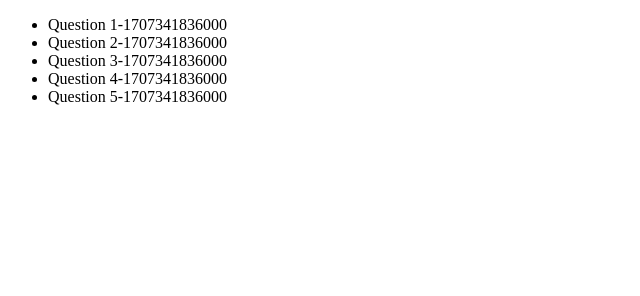
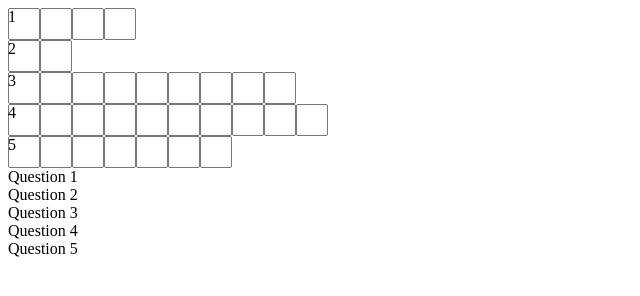
Before and after one commit to Verbalman/scanword, a website built with webpack: page src/index.html in a window 1280 px wide. Shown: the whole page, without its empty margins (0-640 px from the left). Built offline with nearby package versions, Linux system fonts and the light colour scheme.

Commit message:
feat: Added favicon, added Field module

```diff
--- a/src/core/life-cycle.ts
+++ b/src/core/life-cycle.ts
@@ -5,7 +5,7 @@ export const lifeCycleObserving = (domNode: HTMLElement, config: any, callback?:
   }
 
   const observer = new MutationObserver(mutations => {
-    console.log('mutations =>', mutations);
+    // console.log('mutations =>', mutations);
     // mutations.forEach(function (mutation) {
     //   console.log(Array.from(mutation.addedNodes));
     //
--- a/src/index.html
+++ b/src/index.html
@@ -3,6 +3,44 @@
 <head>
     <meta charset="UTF-8">
     <title>Scanword</title>
+    <link href="./favicon.ico" rel="icon">
+
+    <style>
+        .scanword * {
+            box-sizing: border-box;
+            margin: 0;
+            padding: 0;
+        }
+
+        .scanword-field .fieldset {
+            display: flex;
+        }
+
+        .scanword-field .fieldset input {
+            width: 32px;
+            height: 32px;
+            padding: 4px;
+            color: green;
+            font-size: 16px;
+            font-weight: bold;
+            font-family: inherit;
+            font-style: normal;
+            line-height: 16px;
+            text-align: center;
+            text-decoration: none;
+        }
+        .scanword-field .fieldset input:invalid {
+            color: red;
+        }
+        .scanword-field .fieldset input:focus,
+        .scanword-field .fieldset input:active {
+            outline: none;
+            background-color: beige;
+        }
+        .scanword-field .fieldset:focus-within {
+            border: 5px solid firebrick;
+        }
+    </style>
 </head>
 <body>
 <div id="app"></div>
--- a/src/index.ts
+++ b/src/index.ts
@@ -1,16 +1,25 @@
 import { ListModule } from "./modules/list.module";
+import { FieldModule } from "./modules/field/field.module";
 
 function init () {
   const appEl = document.getElementById('app');
+  appEl.className = 'scanword';
 
   if (appEl) {
-    const clothEl = document.createElement('div');
+    const fieldEl = document.createElement('div');
+    fieldEl.className = 'scanword-field';
+
     const listEl = document.createElement('div');
+    listEl.className = 'scanword-list';
+
     const settingEl = document.createElement('div');
-    appEl.appendChild(clothEl);
+    settingEl.className = 'scanword-setting';
+
+    appEl.appendChild(fieldEl);
     appEl.appendChild(listEl);
     appEl.appendChild(settingEl);
 
+    FieldModule(fieldEl);
     ListModule(listEl);
   }
 }
--- a/src/models/list/list.model.ts
+++ b/src/models/list/list.model.ts
@@ -4,19 +4,19 @@ import { ListModelI } from "./types";
 export const ListModel: ListModelI[] = [
   {
     question: 'Question 1',
-    answer: 'Answer 1',
+    answer: '1111',
   },
   {
     question: 'Question 2',
-    answer: 'Answer 2',
+    answer: '22',
   },
   {
     question: 'Question 3',
-    answer: 'Answer 3',
+    answer: 'Answer 333',
   },
   {
     question: 'Question 4',
-    answer: 'Answer 4',
+    answer: 'Answer 4444',
   },
   {
     question: 'Question 5',
--- a/src/models/list/types.ts
+++ b/src/models/list/types.ts
@@ -1,4 +1,7 @@
 export interface ListModelI {
   question: string;
   answer: string;
+  position?: string;
+  valid?: boolean;
+  id?: string;
 }
--- /dev/null
+++ b/src/modules/field/field.module.ts
@@ -0,0 +1,65 @@
+import { ListModel } from "../../models/list/list.model";
+
+
+export function FieldModule(parentEl: HTMLElement | ChildNode): void {
+  if (!parentEl) {
+    return;
+  }
+
+  const answersArray = ListModel.map((item) => item.answer);
+  const answersForRenderArray = answersArray.map((item) => item.replace(/ /g, '').split(''));
+
+  const markup = answersForRenderArray
+    .map((i, index) =>
+      `<div class="fieldset"><div style="position: absolute;">${index + 1}</div>${
+        i.map((j) =>
+          `<div>
+            <input
+                type="text"
+                pattern="${j.toLowerCase()}|${j.toUpperCase()}"
+                required
+                maxlength="1"
+                minlength="1"
+                data-value="${j}"
+            >
+          </div>`
+        ).join('')
+      }</div>`
+    )
+    .join('');
+
+  const fragment = document.createRange().createContextualFragment(`<div class="scanword-field-form">${markup}</div>`);
+
+  const eventHandlerInput = (event: InputEvent): void => {
+    console.log('InputEvent:', event);
+    const el = event.target as HTMLInputElement;
+    if (el.value) {
+      const isValid = el.checkValidity();
+      const nextInput = el.parentElement?.nextSibling?.['children']?.[0];
+      if (isValid && nextInput) {
+        nextInput.focus();
+      }
+    }
+  };
+
+  const eventHandlerKeydown = (event: KeyboardEvent): void => {
+    if (event.code !== 'Backspace') {
+      return;
+    }
+
+    console.log('KeyboardEvent:', event);
+
+    const el = event.target as HTMLInputElement;
+    const prevInput = el.parentElement?.previousSibling?.['children']?.[0];
+    if (prevInput) {
+      setTimeout(() => prevInput.focus());
+    }
+  };
+
+  fragment.querySelectorAll('input').forEach((el) => {
+    el.addEventListener('input', eventHandlerInput);
+    el.addEventListener('keydown', eventHandlerKeydown);
+  });
+
+  parentEl.appendChild(fragment);
+}
--- a/src/modules/list.module.ts
+++ b/src/modules/list.module.ts
@@ -13,7 +13,7 @@ export function ListModule(parentEl: HTMLElement | ChildNode): void {
 
   const render = (): void => {
     let res = '';
-    questionsArray.forEach((question) => res += `<li id="${question}">${question}-${Date.now()}</li>`);
+    questionsArray.forEach((question, index) => res += `<li id="${question}">${question}</li>`);
     const fragment = document.createRange().createContextualFragment(res);
     ulEl.replaceChildren(fragment);
   };
```
Also changed, not shown: src/favicon.ico (added), src/modules/field/types.ts (added).
